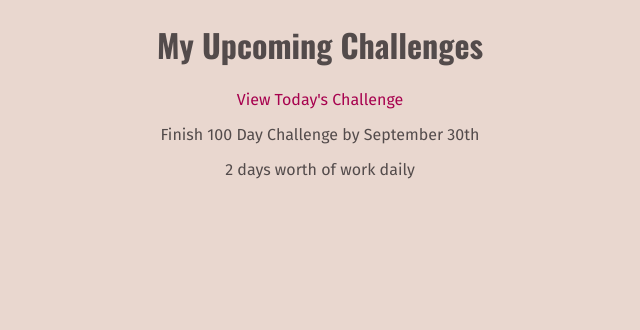
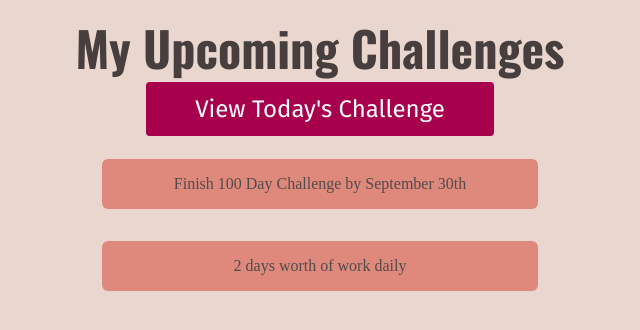
Before and after one commit to JerryMinGyuBang/WebDev, a plain HTML site: page full-week.html in a window 1280 px wide. Shown: the whole page, without its empty margins (320-960 px from the left). Drawn offline with nearby package versions, Linux system fonts and the light colour scheme.

Commit message:
second commit

```diff
--- a/full-week.html
+++ b/full-week.html
@@ -7,13 +7,15 @@
     <link rel="preconnect" href="https://fonts.googleapis.com">
     <link rel="preconnect" href="https://fonts.gstatic.com" crossorigin>
     <link href="https://fonts.googleapis.com/css2?family=Fira+Sans:wght@400;700&family=Oswald:wght@700&display=swap" rel="stylesheet">
-    <link href="styles/shared.css" rel="stylesheet">
+    <link href="styles/shared.css" rel="stylesheet"/>
+    <link href="styles/full-week.css" rel="stylesheet"/>
 </head>
 <body>
     <h1>My Upcoming Challenges</h1>
     <a href="index.html">View Today's Challenge</a>
-    <p>Finish 100 Day Challenge by September 30th</p>
-    <p>2 days worth of work daily</p>
-
+    <ol>
+        <li>Finish 100 Day Challenge by September 30th</li>
+        <li>2 days worth of work daily</li>
+    </ol>
 </body>
 </html>
--- a/styles/full-week.css
+++ b/styles/full-week.css
@@ -0,0 +1,33 @@
+h1 {
+    font-size: 48px;
+    color: rgb(71, 62, 62);
+    margin: 12px 0;
+}
+
+a {
+    padding: 12px 48px;
+    background-color: rgb(167, 1, 78);
+    color: white;
+    border: 1px solid rgb(167, 1, 78);
+    border-radius: 4px;
+    font-size: 24px;
+}
+
+a:hover {
+    background-color: rgb(180, 12, 90);
+    text-decoration: none;
+}
+
+ol {
+    list-style: none;
+    width: 500px;
+    margin: 36px auto 0 auto;
+    padding: 0;
+}
+
+li {
+    padding: 16px;
+    margin: 32px;
+    background-color: rgb(223, 136, 124);
+    border-radius: 6px;
+}
```
